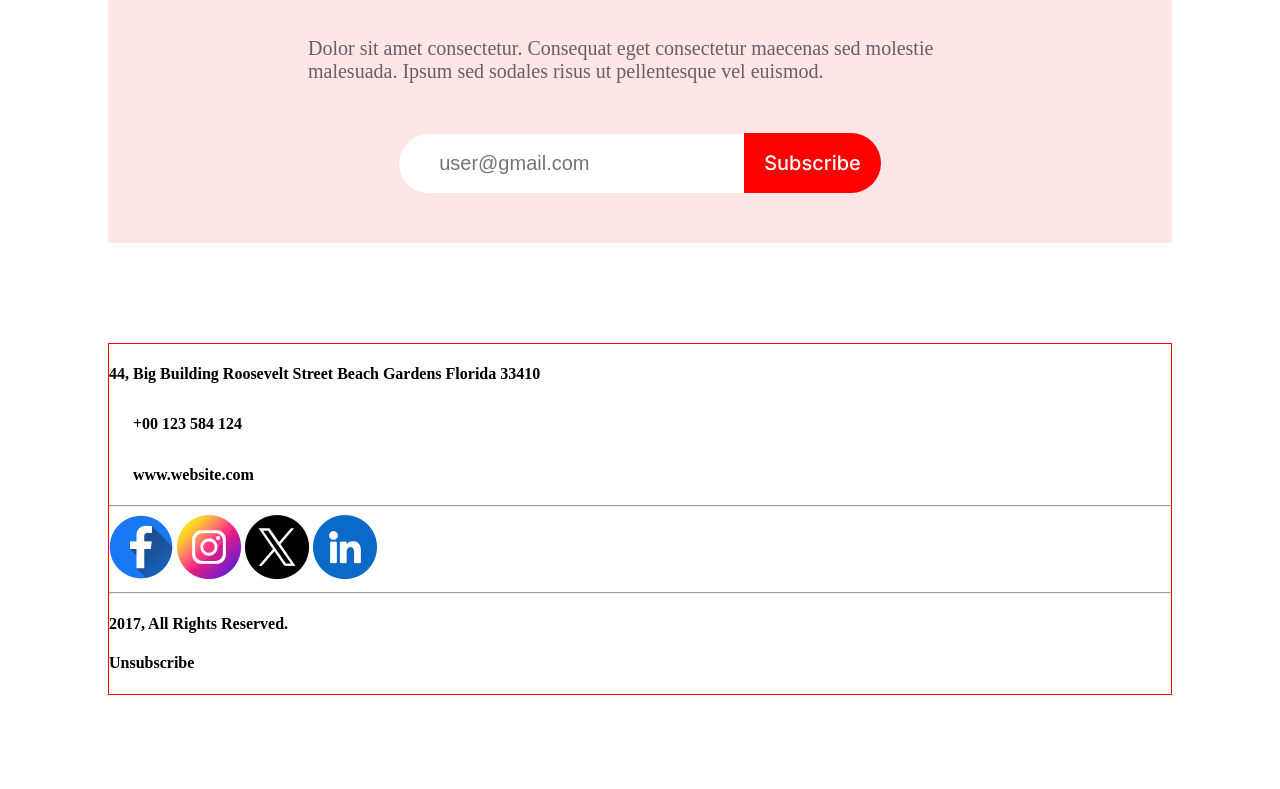
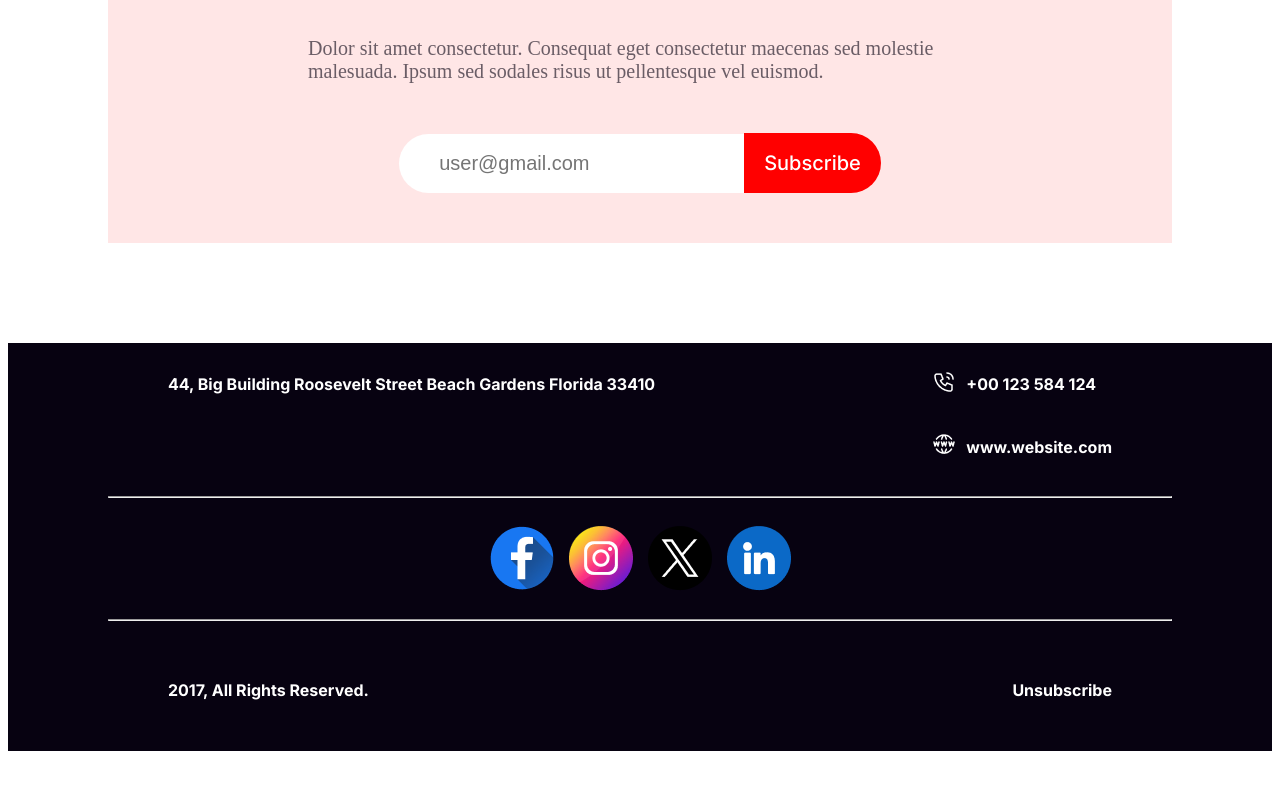
Before and after one commit to maruf010/new-year-offer, a plain HTML site: page index.html in a window 1280 px wide. Shown: the part 7003-7792 px from the top of the page. Drawn offline with Linux system fonts and the light colour scheme.

Commit message:
final task but one problem stay in website

```diff
--- a/index.html
+++ b/index.html
@@ -119,23 +119,32 @@
     </main>
     <footer>
         <div class="last-page">
-            <div >
+            <div class="last-page-text" >
                 <h4>44, Big Building Roosevelt Street
                     Beach Gardens Florida 33410</h4>
-                    <div>
-                        <h4> <img src="icons/Call.png" alt="">+00 123 584 124</h4>
-                    <h4><img src="icons/Website.png" alt="">www.website.com</h4>
+                    <div class="last-container">
+                    <div class="number-website">
+                        <div><img src="icons/Call.png" alt="">
+                        </div >
+                        <h4>+00 123 584 124</h4>
+                    </div>
+                    <div class="number-website">
+                        <div>
+                            <img src="icons/Website.png" alt="">
+                        </div>
+                        <h4>www.website.com</h4>
+                    </div>
                     </div>
             </div>
             <hr>
-            <div>
+            <div class="icon-last">
                 <img src="icons/Facebook.png" alt="">
                 <img src="icons/Instagram.png" alt="">
                 <img src="icons/Twitter.png" alt="">
                 <img src="icons/Linkedin.png" alt="">
             </div>
             <hr>
-            <div>
+            <div class="Unsubscribe">
                 <h4>2017, All Rights Reserved.</h4>
                 <h4>Unsubscribe</h4>
             </div>
--- a/styles/style.css
+++ b/styles/style.css
@@ -255,10 +255,40 @@ header{
     /* border: 1px solid green; */
     align-items: center;
 }
-.footer{
-    background-color: #070211 ;
+
+footer{
+    margin: 0;
+    background-color: #070211;
+
 }
+
 .last-page{
-    border: 1px solid #FF0000;
+    /* border: 1px solid #FF0000; */
     margin: 100px 100px;
+    font-family: "Inter", serif;;
 }
+.last-page-text{
+    display: flex;
+    justify-content: space-between;
+    padding: 10px 60px;
+
+}
+.icon-last{
+    display: flex;
+    justify-content: center;
+    gap: 15px;
+    padding: 20px 20px;
+}
+.Unsubscribe{
+    display: flex;
+    justify-content: space-between;
+    padding: 30px 60px;
+}
+footer h4 {
+    color: #FFFFFF;
+}
+.number-website{
+    display: flex;
+    align-items: center;
+    gap: 10px;
+}
```
